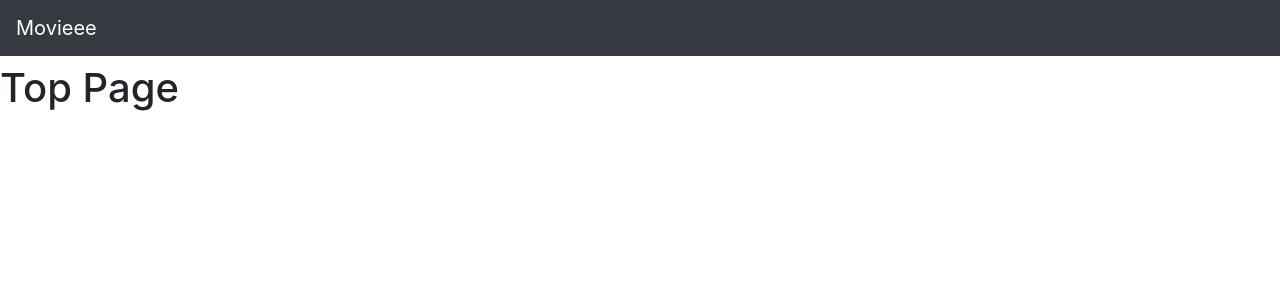
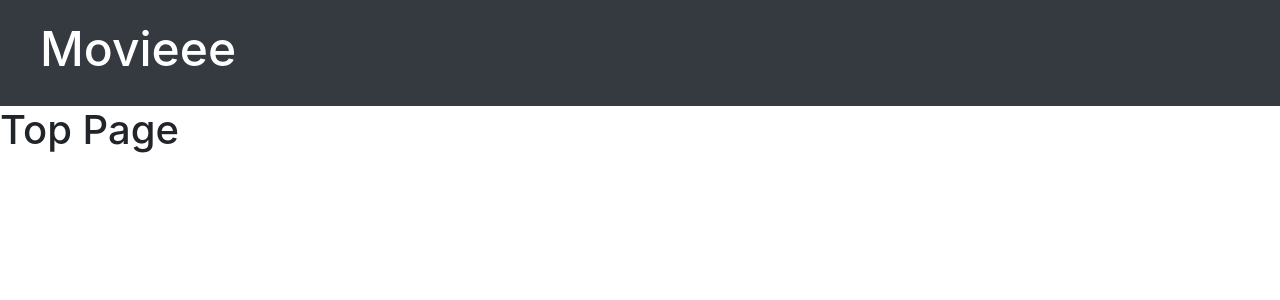
Before and after one commit to candy12t/Movieee, a Django app: page / in a window 1280 px wide. Shown: the top 300 px of the page. Run offline with Django 3.2, Linux system fonts and the light colour scheme; data that the repository does not hold is empty; some libraries are stand-ins or nearby versions.

Commit message:
header編集

```diff
--- /dev/null
+++ b/movieee/static/css/movieee.css
@@ -0,0 +1,15 @@
+h1 a {
+  color:#343a40;;
+}
+
+.header {
+  background-color: #343a40;
+  margin-top: 0;
+  padding: 20px 20px 20px 40px;
+}
+
+.header h1, .header h1 a, .header h1 a:visited, .header h1 a:active {
+  color: #ffffff;
+  font-size: 36pt;
+  text-decoration: none;
+}
--- a/movieee/templates/movieee/base.html
+++ b/movieee/templates/movieee/base.html
@@ -3,13 +3,14 @@
 <html lang="ja">
 <head>
   <meta charset="UTF-8">
+  <title>Movieee</title>
   <link rel="stylesheet" href="https://stackpath.bootstrapcdn.com/bootstrap/4.3.1/css/bootstrap.min.css" integrity="sha384-ggOyR0iXCbMQv3Xipma34MD+dH/1fQ784/j6cY/iJTQUOhcWr7x9JvoRxT2MZw1T" crossorigin="anonymous">
-  <title>Movieee</title>
+  <link rel="stylesheet" type="text/css" href="{% static 'css/movieee.css' %}">
 </head>
 <body>
-  <nav class="navbar navbar-dark bg-dark mb-2">
-      <a href="#" class="navbar-brand">Movieee</a>
-    </nav>
+  <div class="header">
+    <h1><a href="">Movieee</a></h1>
+  </div>
   <body>
     {% block content %}
     {% endblock %}
```
